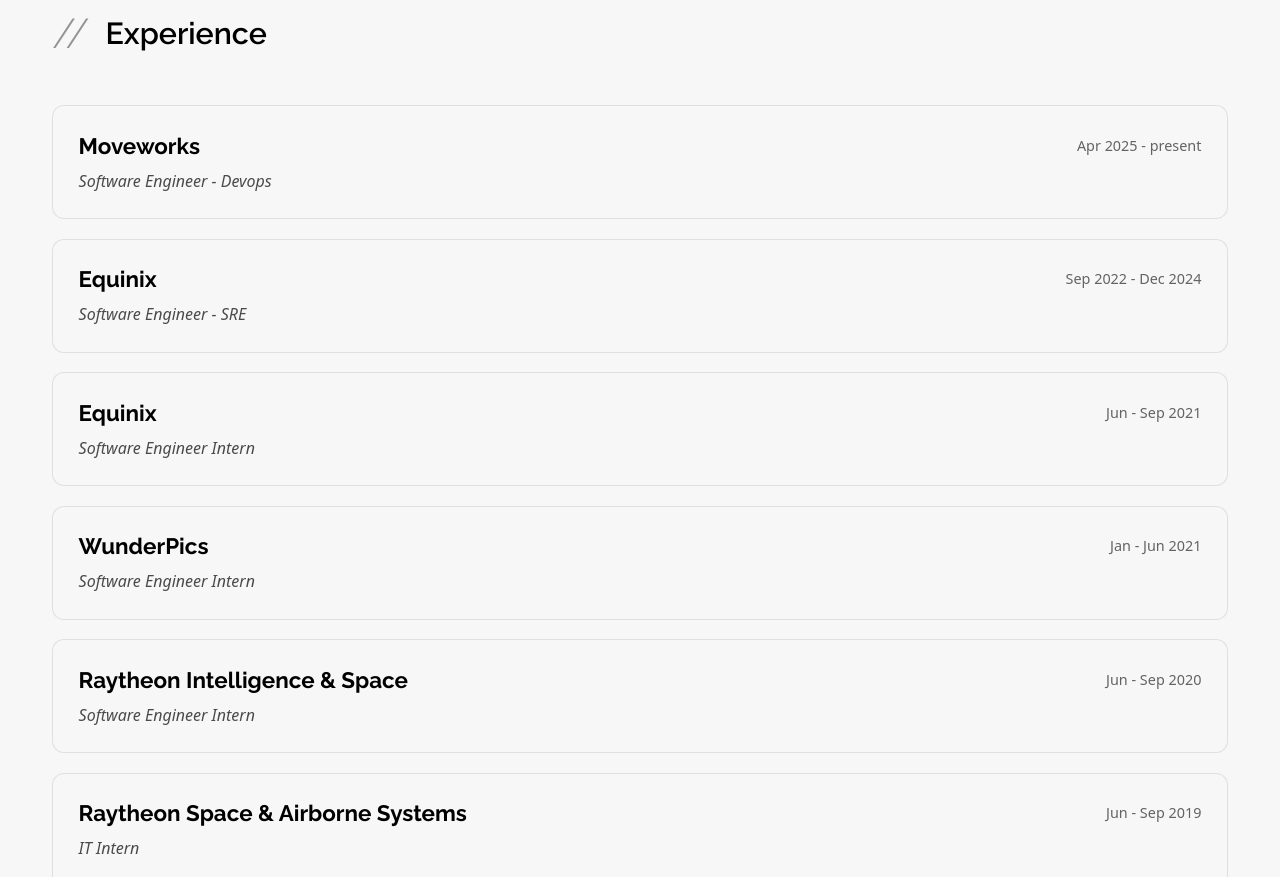
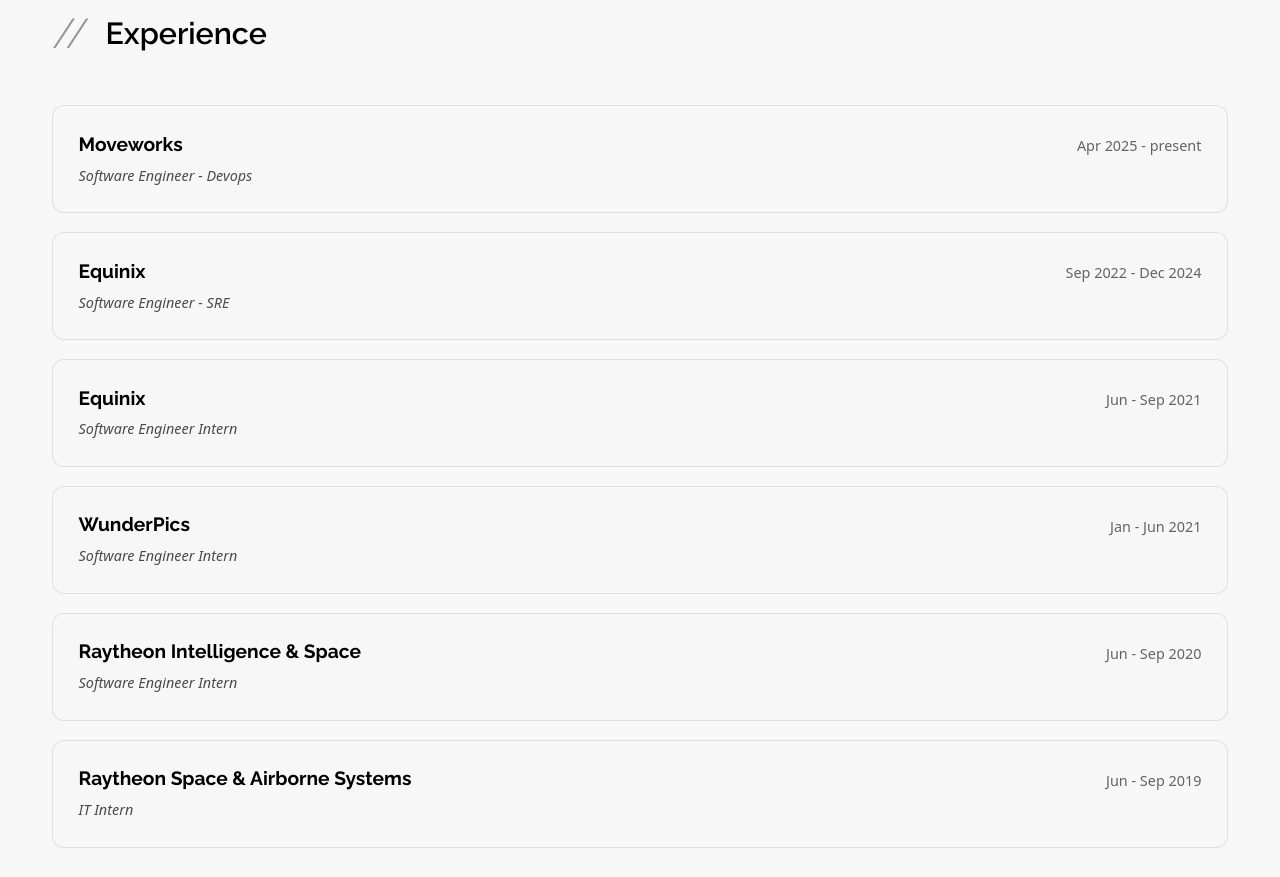
Before and after one commit to quachout/portfolioV3, a website: page index.html in a window 1280 px wide. Shown: the part 2430-3307 px from the top of the page. Drawn offline with nearby package versions, Linux system fonts and the light colour scheme.

Commit message:
Make expeirence text smaller

```diff
--- a/style.css
+++ b/style.css
@@ -647,7 +647,7 @@
 }
 
 .company-name {
-  font-size: 1.4rem;
+  font-size: 1.2rem;
   font-weight: 700;
   color: var(--themeFontColor);
   margin: 0 0 0.5rem 0;
@@ -656,7 +656,7 @@
 }
 
 .role-title {
-  font-size: 1rem;
+  font-size: 0.9rem;
   color: var(--themeFontColor);
   opacity: 0.7;
   margin: 0;
@@ -692,7 +692,7 @@
   /* border: 2px solid var(--burgerLinesColor); */
   color: var(--themeFontColor);
   margin: auto;
-  font-size: 20px;
+  font-size: 18px;
 }
 
 .containerExp .row .col {
```
